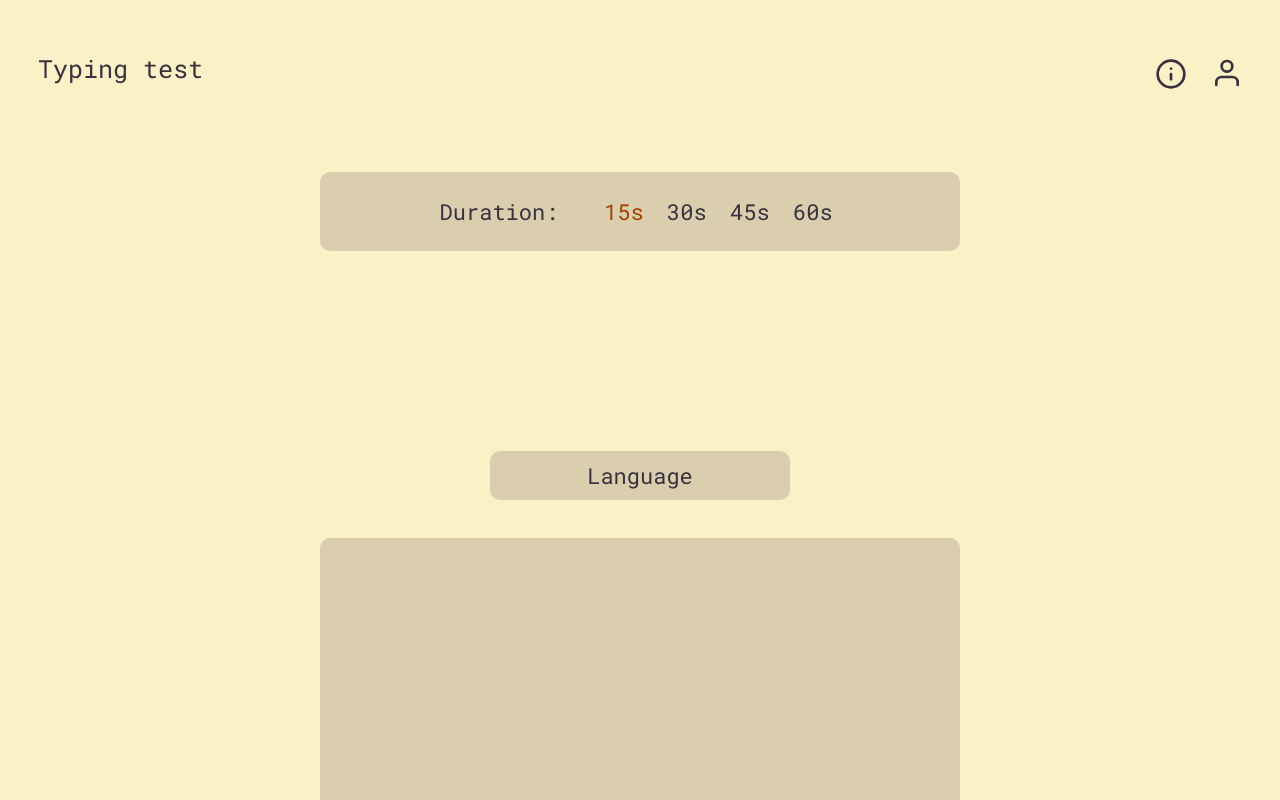
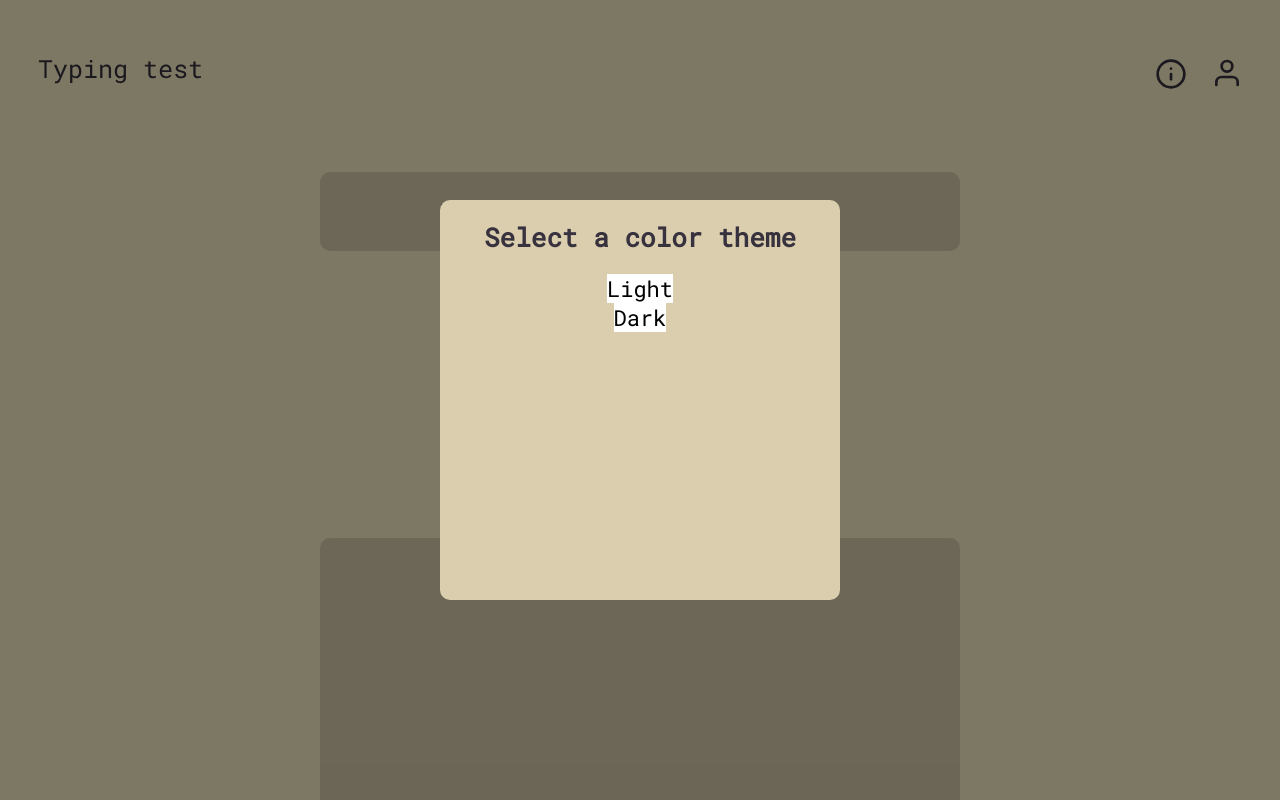
Before and after one commit to lisnyaknikita/nlTyping, a Next.js app: page / in a window 1280 px wide. Built offline with nearby package versions, Linux system fonts and the light colour scheme.

Commit message:
started implemting modal window

```diff
--- a/src/assets/styles/global.scss
+++ b/src/assets/styles/global.scss
@@ -12,6 +12,7 @@ body {
   max-width: 100vw;
   height: 100%;
   overflow-x: hidden;
+  position: relative;
 }
 
 body {
--- a/src/components/footer/Footer.module.scss
+++ b/src/components/footer/Footer.module.scss
@@ -29,3 +29,21 @@
     line-height: normal;
   }
 }
+
+.themesList {
+  display: flex;
+  flex-direction: column;
+  align-items: center;
+  list-style: none;
+}
+
+.themesItem {
+}
+
+.themeButton {
+  border: none;
+  background-color: transparent;
+  font-family: inherit;
+  font-size: 22px;
+  background-color: #fff;
+}
--- a/src/components/footer/Footer.tsx
+++ b/src/components/footer/Footer.tsx
@@ -2,8 +2,13 @@ import { FC } from 'react';
 
 import classes from './Footer.module.scss';
 
+import Modal from '@/ui/modal-window/Modal';
+
+import { colorThemes } from '@/utils/colorThemes';
+
 const Footer: FC = () => {
   return (
+    <>
       <footer className={classes.footer}>
         <button className={classes.footerBtn}>
           <svg
@@ -21,6 +26,16 @@ const Footer: FC = () => {
           <span>Color scheme</span>
         </button>
       </footer>
+      <Modal title='Select a color theme'>
+        <ul className={classes.themesList}>
+          {colorThemes.map((theme) => (
+            <li className={classes.themesItem} key={theme.id}>
+              <button className={classes.themeButton}>{theme.theme}</button>
+            </li>
+          ))}
+        </ul>
+      </Modal>
+    </>
   );
 };
 
--- /dev/null
+++ b/src/ui/modal-window/Modal.module.scss
@@ -0,0 +1,28 @@
+@import '@/assets/styles/variables.scss';
+
+.modal {
+  position: fixed;
+  top: 0;
+  bottom: 0;
+  left: 0;
+  right: 0;
+  background-color: rgba(#000000, 0.5);
+  display: flex;
+  justify-content: center;
+  align-items: center;
+}
+
+.modalBody {
+  width: 400px;
+  min-height: 400px;
+  border-radius: 10px;
+  background-color: $secondaryLight;
+  padding: 20px;
+}
+
+.modalTitle {
+  text-align: center;
+  font-size: 26px;
+  margin-bottom: 20px;
+  color: $blackColorLight;
+}
--- /dev/null
+++ b/src/ui/modal-window/Modal.tsx
@@ -0,0 +1,24 @@
+'use client';
+import { FC, PropsWithChildren, ReactNode, useState } from 'react';
+
+import classes from './Modal.module.scss';
+
+interface IModalProps {
+  title: string;
+  children: PropsWithChildren<ReactNode>;
+}
+
+const Modal: FC<IModalProps> = ({ title, children }) => {
+  const [isOpen, setIsOpen] = useState(false);
+
+  return (
+    <div className={classes.modal}>
+      <div className={classes.modalBody}>
+        <h3 className={classes.modalTitle}>{title}</h3>
+        {children}
+      </div>
+    </div>
+  );
+};
+
+export default Modal;
--- /dev/null
+++ b/src/utils/colorThemes.ts
@@ -0,0 +1,4 @@
+export const colorThemes = [
+  { id: 1, theme: 'Light' },
+  { id: 2, theme: 'Dark' },
+];
```
Lines whose indentation alone changed are shown as unchanged.
